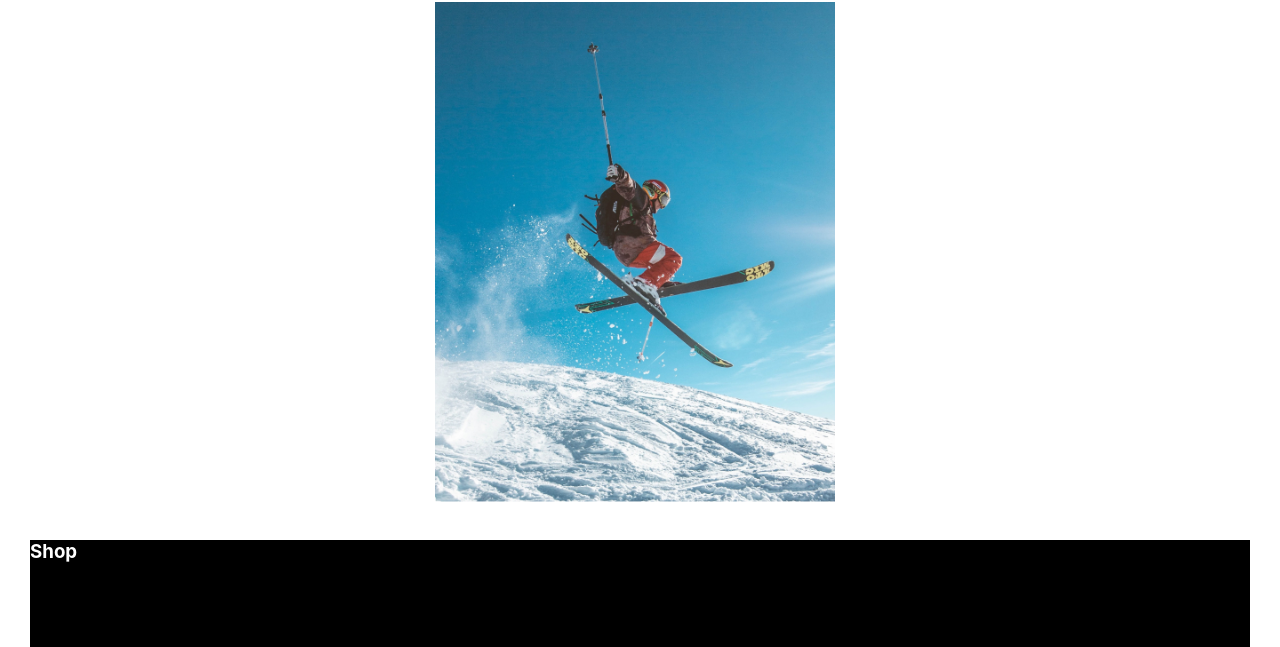
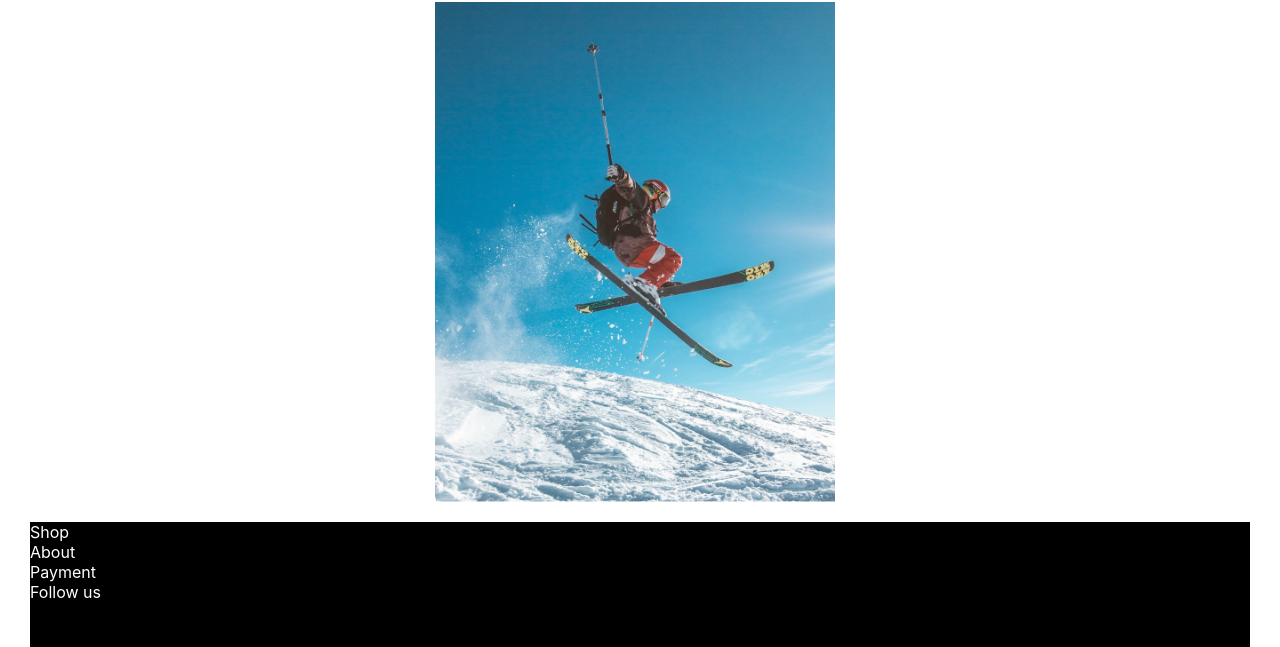
Before and after one commit to aa096/CA-HTML-CSS, a plain HTML site: page index.html in a window 1280 px wide. Shown: the part 2272-2919 px from the top of the page. Drawn offline with Linux system fonts and the light colour scheme.

Commit message:
edited fonts

```diff
--- a/CSS/styles.css
+++ b/CSS/styles.css
@@ -1,5 +1,10 @@
+@font-face {
+    font-family: "Inter";
+    src: url(Inter-VariableFont_slnt,wght.ttf) format("ttf");
+}
+
 body {
-font-family: Inter, Verdana, Arial Narrow;
+font-family: "Inter", Verdana, sans-serif;
 color: #000;
 margin-left: 30px;
 margin-right: 30px;
@@ -219,6 +224,20 @@ footer {
     display: block;
     background: none;
     color: #fff;
+    display: none;
+}
+
+.footer {
+    display: flex;
+    align-items: stretch;
+
+}
+
+.foot_menu {
+    width: 100px;
+    height: 100px;
+
+
 }
 
 .copyright {
--- a/index.html
+++ b/index.html
@@ -4,6 +4,7 @@
     <meta charset="UTF-8">
     <meta http-equiv="X-UA-Compatible" content="IE=edge">
     <meta name="viewport" content="width=device-width, initial-scale=1.0">
+    <link href="https://fonts.googleapis.com/css?family=Open+Sans&display=swap" rel="stylesheet">
     <script src="https://kit.fontawesome.com/10f22df443.js" crossorigin="anonymous"></script>
     <link href="CSS/styles.css" rel="stylesheet">
     <title>Rainydays</title>
@@ -52,7 +53,8 @@
         </section>
     </main>
     <footer>
-        <h3> Shop</h3>
+        <section class="footer"></section>
+            <div> Shop</div>
             <nav class="foot_nav">
                 <ul class="ul_nav">
                      <li><a href="index.html" class="active">Home</a></li>
@@ -61,6 +63,13 @@
                     <li><a href="contact.html">Contact</a></li>
             </ul>
         </nav>
+
+           <Div class="foot_menu">
+                <div>About</div>
+                <div>Payment</div>
+                <div>Follow us</div>
+            </Div>
+        </section>
          <div class="logo_white"> <img src="Images/Logo_white.png" alt="Alternative logo of rainydays" width="150" height="81" /> </div>
          <div class="copyright">  &copy; Rainydays 2023 </div>
     </footer>
```
Also changed, not shown: Fonts/Inter-VariableFont_slnt,wght.ttf (added), 2 other files. Lines whose indentation alone changed are shown as unchanged.
